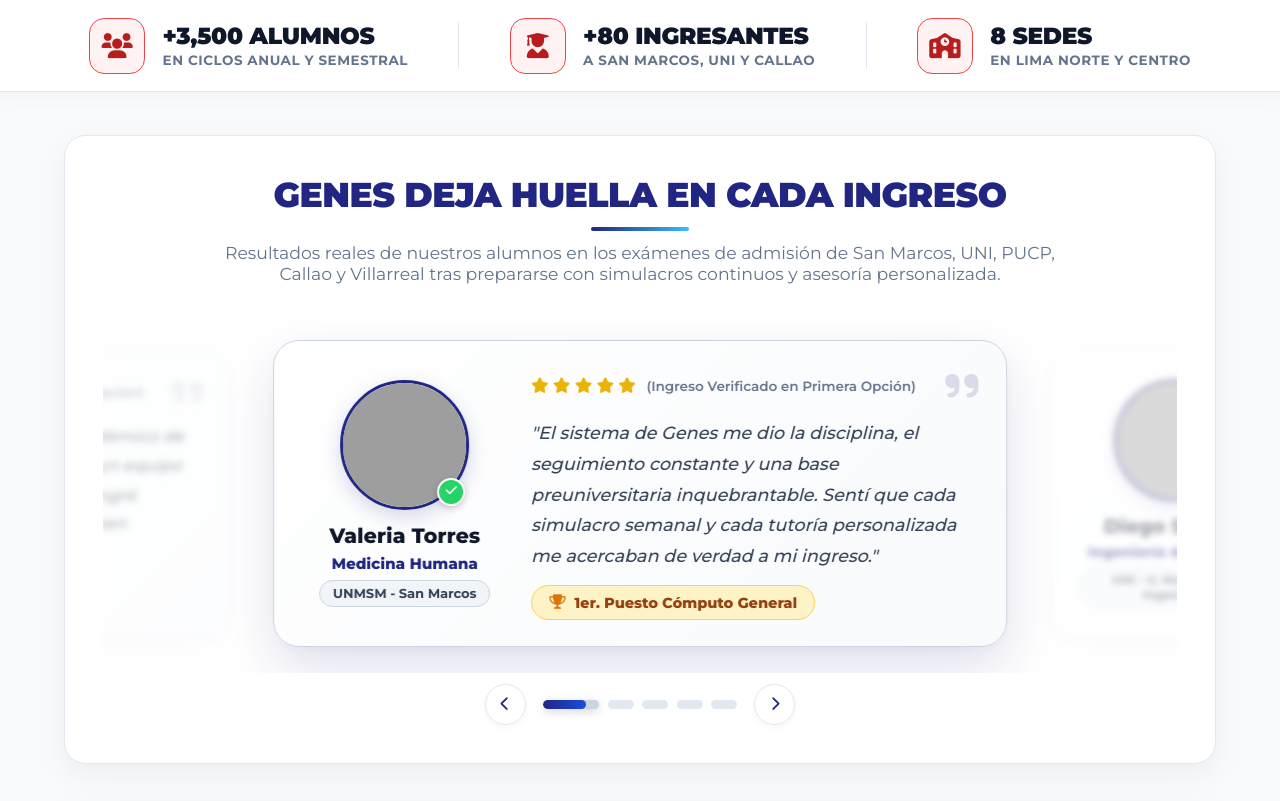
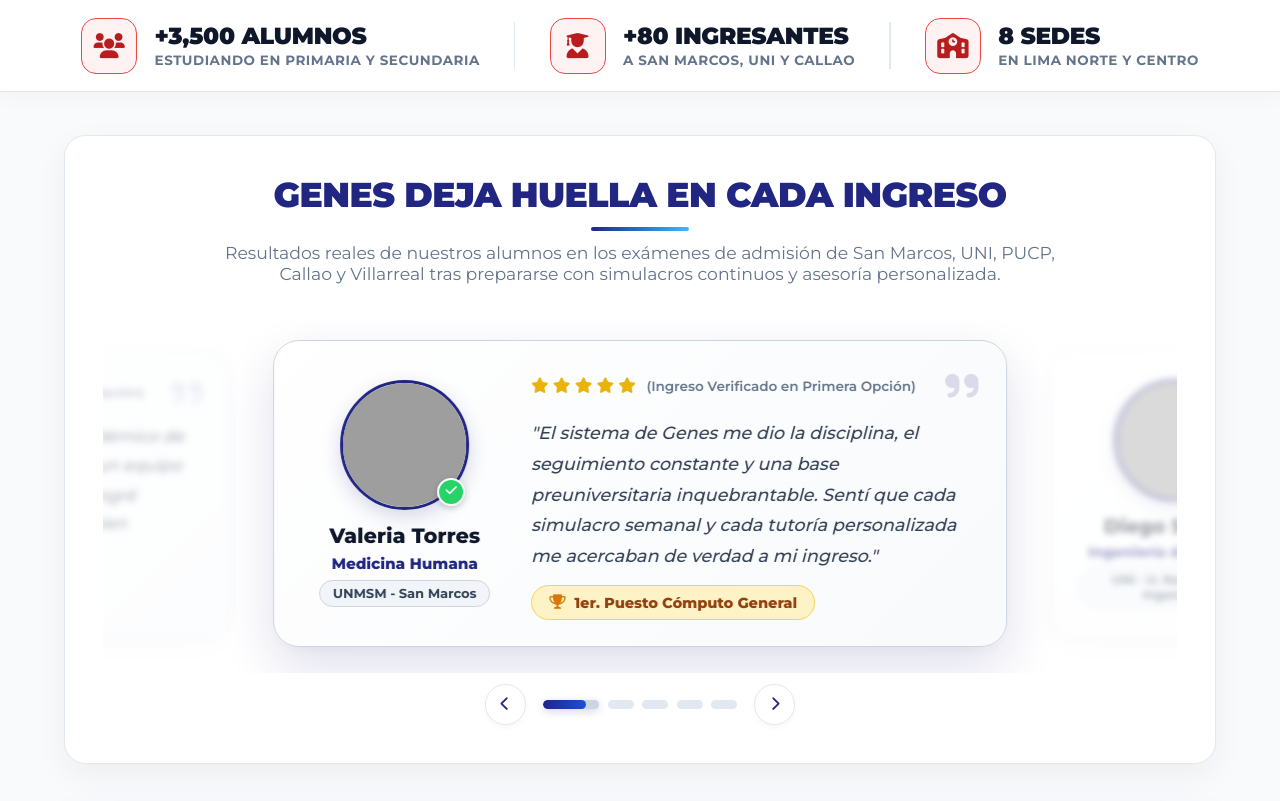
Before and after one commit to Alkanitez/Col_genes, a plain HTML site: page index.html in a window 1280 px wide. Shown: the part 856-1657 px from the top of the page. Drawn offline with Linux system fonts and the light colour scheme; some packages are replaced by stand-ins of ours; grey boxes are pictures that could not be loaded; a script that the page names is missing.

Commit message:
fix(stats): replace ciclos/semestral label with Primaria y Secundaria

```diff
--- a/index.html
+++ b/index.html
@@ -315,7 +315,7 @@
                         </div>
                         <div class="stat-text-wrap">
                             <strong class="counter-num" data-target="3500" data-prefix="+" data-format="comma" data-suffix=" ALUMNOS">+3,500 ALUMNOS</strong>
-                            <span>EN CICLOS ANUAL Y SEMESTRAL</span>
+                            <span>ESTUDIANDO EN PRIMARIA Y SECUNDARIA</span>
                         </div>
                     </div>
                     <div class="stat-divider"></div>
```
